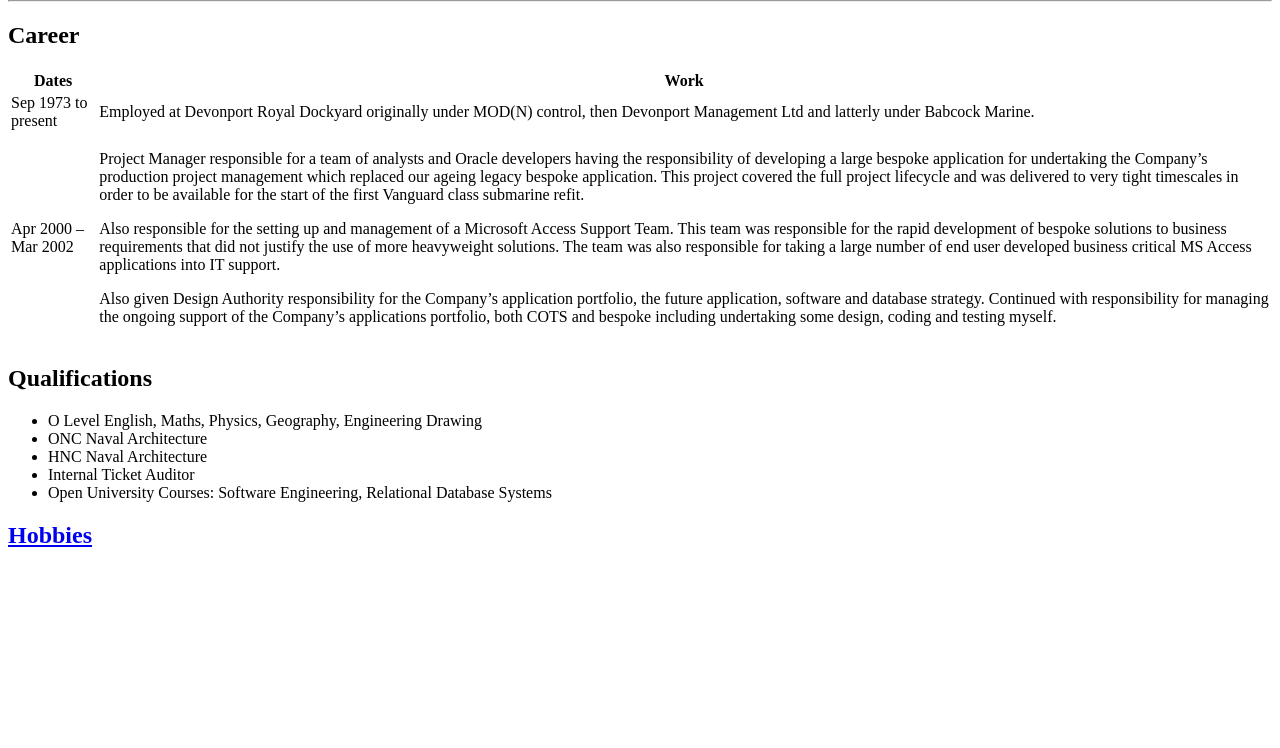
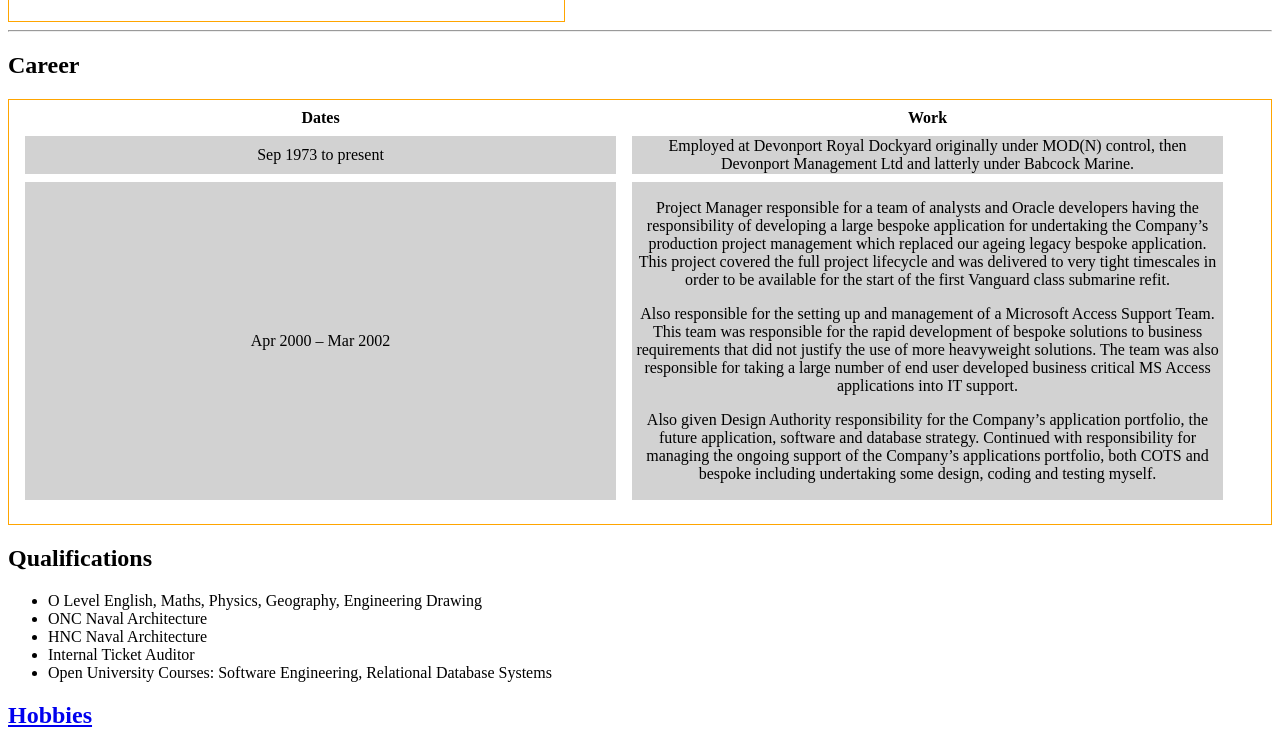
Before and after one commit to castlegh/web, a plain HTML site: page index.html in a window 1280 px wide. Shown: the part 141-889 px from the top of the page. Before the commit the page ends 800 px from the top, so only its background shows below. Drawn offline with Linux system fonts and the light colour scheme.

Commit message:
Added table css for testing

```diff
--- a/styles.css
+++ b/styles.css
@@ -3,3 +3,17 @@ div {
  height: 100px;
  width: 100px;
 }
+
+table {
+    border-spacing: 1em 0.5em;
+    padding: 0 2em 1em 0;
+    border: 1px solid orange;
+  }
+
+  td {
+    width: 50%;
+    height: 1.5em;
+    background: #d2d2d2;
+    text-align: center;
+    vertical-align: middle;
+  }
```
